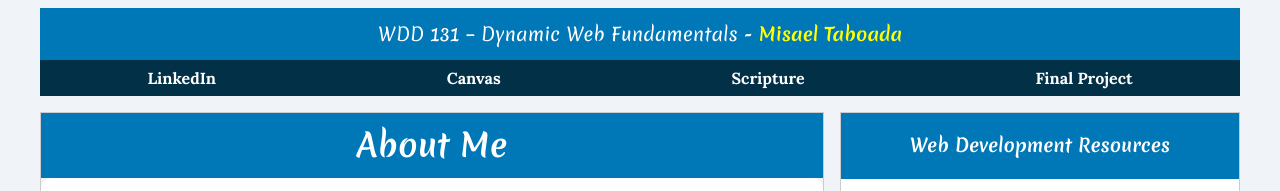
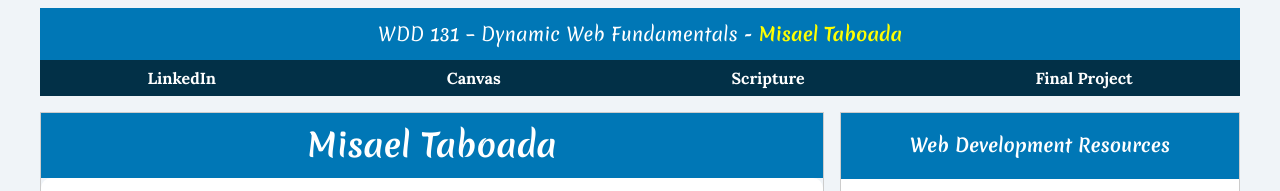
Before and after one commit to misaeltaboada1/wdd131, a plain HTML site: page index.html in a window 1280 px wide. Shown: the top 191 px of the page. Drawn offline with Linux system fonts and the light colour scheme.

Commit message:
fixed some issues

```diff
--- a/index.html
+++ b/index.html
@@ -28,7 +28,7 @@
             </nav>
         </header>
     <main>
-        <h1>About Me</h1>
+        <h1>Misael Taboada</h1>
         <div class="main">
             <section class="aboutme">
                 <div class="text1">
--- a/styles/base.css
+++ b/styles/base.css
@@ -155,7 +155,6 @@ main {
 
 .img2{
   text-align: center;
-  margin: 10;
 }
 
 /* ---------- ASIDE ---------- */
```
